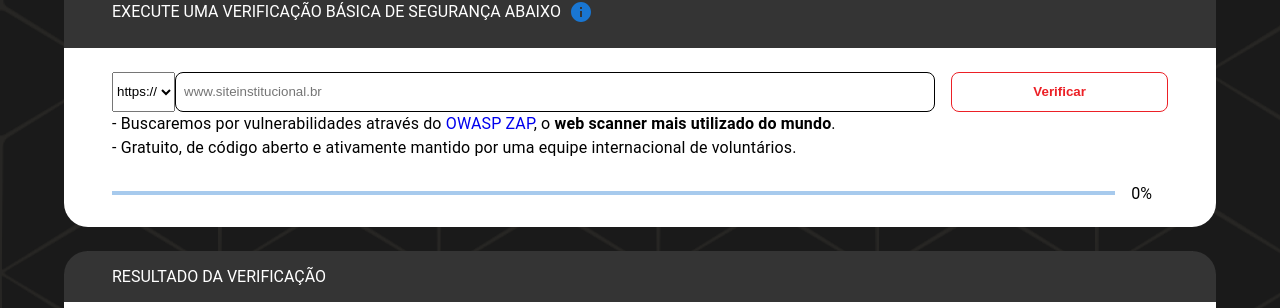
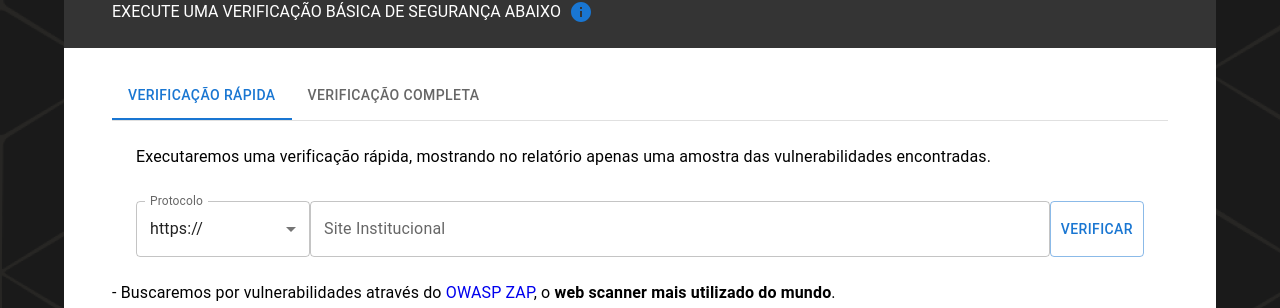
Before and after one commit to savi8sant8s/segurifique, a Next.js app: page / in a window 1280 px wide. Shown: the part 624-932 px from the top of the page. Built offline with nearby package versions, Linux system fonts and the light colour scheme.

Commit message:
melhorando codigo.

```diff
--- /dev/null
+++ b/components/TabPanel/TabPanel.tsx
@@ -0,0 +1,28 @@
+import { Box, Typography } from '@mui/material';
+import React from 'react'
+
+interface TabPanelProps {
+    children?: React.ReactNode;
+    index: number;
+    value: number;
+}
+
+export const TabPanel = (props: TabPanelProps) => {
+    const { children, value, index, ...other } = props;
+
+    return (
+        <div
+            role="tabpanel"
+            hidden={value !== index}
+            id={`simple-tabpanel-${index}`}
+            aria-labelledby={`simple-tab-${index}`}
+            {...other}
+        >
+            {value === index && (
+                <Box sx={{ p: 3 }}>
+                    <Typography>{children}</Typography>
+                </Box>
+            )}
+        </div>
+    );
+}
--- a/pages/Home.module.scss
+++ b/pages/Home.module.scss
@@ -15,8 +15,6 @@
     display: flex;
     align-items: center;
 }
-
-
 
 .sectionTwo {
     background-color: white;
@@ -38,33 +36,28 @@
 
 .search {
     display: flex;
-    justify-content: space-between;
+    margin-top: 2rem;
+}
+
+.inputSelectProtocolo {
+    width: 20%;
+    margin-right: 1rem;
 }
 
 .inputLinkInstituicao {
-    width: 100%;
-    height: 36px;
-    border-radius: 8px;
-    border: 1px solid black;
-    margin-right: 16px;
-    padding-left: 8px;
+    width: 85%;
+    margin-right: 1rem;
 }
 
 .buttonVerificar {
     color: #EC2026;
-    height: 40px;
-    width: 300px;
-    display: flex;
-    justify-content: center;
-    align-items: center;
-    border-radius: 8px;
+    min-width: 8rem;
     border: 1px solid #EC2026;
-    background: transparent;
-    font-weight: bold;
 
     &:hover {
         color: #FFFF;
         background: #EC2026;
+        border: 1px solid #EC2026;
         cursor: pointer;
     }
 
@@ -75,7 +68,7 @@
     &:disabled {
         color: rgb(139, 139, 139);
         border: none;
-        background: #343434;
+        background: #bcbcbc;
         cursor: not-allowed;
         pointer-events: all !important;
     }
@@ -90,7 +83,6 @@
 .information {
     margin-top: 24px;
 }
-
 
 .sectionThre {
     background-color: white;
--- a/pages/index.tsx
+++ b/pages/index.tsx
@@ -1,21 +1,27 @@
-import { useEffect, useState } from 'react'
+import React, { useEffect, useState } from 'react'
 import styles from './Home.module.scss'
 import axios from 'axios'
 import InfoIcon from '@mui/icons-material/Info'
 import {
   Box,
+  Button,
   Chip,
   CircularProgress,
   Container,
   IconButton,
   LinearProgress,
+  MenuItem,
   Stack,
+  Tab,
+  Tabs,
+  TextField,
   Tooltip,
   Typography,
 } from '@mui/material'
 import { BarChartRace, Summary, TableCustom } from '@/components'
 import { isValidUrl, translateRisk } from '@/helpers'
 import { PdfGenerator } from '@/components/PdfGenerator/PdfGenerator'
+import { TabPanel } from '@/components/TabPanel/TabPanel'
 
 export default function Home() {
   const [url, setUrl] = useState('')
@@ -29,12 +35,24 @@ export default function Home() {
   })
   const [summaryLoading, setSummaryLoading] = useState<boolean>(false)
   const [protocolo, setProtocolo] = useState('https://')
-
   const [vulnerabilities, setVulnerabilities] = useState<object[]>([])
   const [vulnerabilitiesFiltered, setVulnerabilitiesFiltered] = useState<object[]>([])
-  const [chosenFilter, setChosenFilter] = useState('');
+  const [chosenFilter, setChosenFilter] = useState('')
   const [page, setPage] = useState(0)
-  const [rowsPerPage, setRowsPerPage] = useState(5)
+  const [rowsPerPage, setRowsPerPage] = useState(10)
+  const [searchComplete, setSearchComplete] = useState(true)
+
+  const [value, setValue] = React.useState(0);
+  const handleChange = (event: React.SyntheticEvent, newValue: number) => {
+    setValue(newValue);
+    if (newValue === 0) {
+      console.log('searchComplete', searchComplete);
+      setSearchComplete(true);
+    } else {
+      console.log('searchComplete', searchComplete);
+      setSearchComplete(false);
+    }
+  };
 
   const handleDelete = () => {
     setChosenFilter('');
@@ -107,7 +125,7 @@ export default function Home() {
     const { data } = await axios.get('/api/alerts', {
       params: {
         url: `${protocolo}${url}`,
-        first: true,
+        first: searchComplete,
       },
     })
     setVulnerabilities(data)
@@ -134,7 +152,6 @@ export default function Home() {
 
   const filterTable = () => {
     const _vulnerabilitiesFiltered = vulnerabilities.filter(teste => teste.risk === chosenFilter);
-    console.log('_vulnerabilitiesFiltered', _vulnerabilitiesFiltered);
     setVulnerabilitiesFiltered(_vulnerabilitiesFiltered);
   }
 
@@ -143,9 +160,14 @@ export default function Home() {
     filterTable();
   }, [chosenFilter])
 
+  useEffect(() => {
+    console.log(vulnerabilities)
+  }, [vulnerabilities])
+
   return (
     <Container className={styles.containerHome} maxWidth="lg">
       <Stack>
+
         <Box className={styles.sectionOne}>
           <Typography variant="h4" sx={{ fontWeight: 'bold' }}>
             VERIFICADOR AUTOMÁTICO DE{' '}
@@ -175,53 +197,118 @@ export default function Home() {
             </Tooltip>
           </Box>
           <Box className={styles.body}>
+            <Box sx={{ borderBottom: 1, borderColor: 'divider' }}>
+              <Tabs value={value} onChange={handleChange} aria-label="basic tabs example">
+                <Tab label="Verificação Rápida" />
+                <Tab label="Verificação Completa" />
+              </Tabs>
+            </Box>
+
+            <TabPanel value={value} index={0}>
+              <Box component='span'>
+                Executaremos uma verificação rápida, mostrando no relatório apenas uma amostra das vulnerabilidades encontradas.
+              </Box>
               <Box className={styles.search}>
-              <select value={protocolo} defaultValue={protocolo} onChange={e => setProtocolo(e.target.value)}>
-                <option value="https://">https://</option>
-                <option value="http://">http://</option>
-              </select>
-              <input
+                <TextField
+                  id="outlined-select-currency"
+                  className={styles.inputSelectProtocolo}
+                  select
+                  label="Protocolo"
+                  value={protocolo}
+                  onChange={e => setProtocolo(e.target.value)}
+                >
+                  <MenuItem key='https://' value='https://'>https://</MenuItem>
+                  <MenuItem key='http://' value='http://'>http://</MenuItem>
+                </TextField>
+                <TextField
+                  size="medium"
+                  id="outlined-basic"
+                  className={styles.inputLinkInstituicao}
+                  label="Site Institucional"
+                  variant="outlined"
                   disabled={scanId !== '' && progress !== '100%'}
-                className={styles.inputLinkInstituicao}
                   placeholder="www.siteinstitucional.br"
-                type="text"
                   value={removeHttp(url)}
                   onChange={(e) =>
                     setUrl(removeHttp(e.target.value))
                   }
                 />
-              <button
+                <Button
+                  variant="outlined"
                   disabled={scanId !== '' && progress !== '100%'}
+                  onClick={startScan}
                   className={styles.buttonVerificar}
-                onClick={startScan}
                 >
                   {scanId !== '' && progress !== '100%' ? (
                     <CircularProgress size="1rem" sx={{ color: 'grey.500' }} color="inherit" />
                   ) : 'Verificar'}
-              </button>
+                </Button>
               </Box>
+            </TabPanel>
+
+            <TabPanel value={value} index={1}>
+              <Box component='span'>
+                Executaremos uma verificação completa, mostrando no relatório todas as vulnerabilidades encontradas.
+              </Box>
+              <Box className={styles.search}>
+                <TextField
+                  id="outlined-select-currency"
+                  className={styles.inputSelectProtocolo}
+                  select
+                  label="Protocolo"
+                  value={protocolo}
+                  onChange={e => setProtocolo(e.target.value)}
+                >
+                  <MenuItem key='https://' value='https://'>https://</MenuItem>
+                  <MenuItem key='http://' value='http://'>http://</MenuItem>
+                </TextField>
+                <TextField
+                  size="medium"
+                  id="outlined-basic"
+                  className={styles.inputLinkInstituicao}
+                  label="Site Institucional"
+                  variant="outlined"
+                  disabled={scanId !== '' && progress !== '100%'}
+                  placeholder="www.siteinstitucional.br"
+                  value={removeHttp(url)}
+                  onChange={(e) =>
+                    setUrl(removeHttp(e.target.value))
+                  }
+                />
+                <Button
+                  variant="outlined"
+                  disabled={scanId !== '' && progress !== '100%'}
+                  onClick={startScan}
+                  className={styles.buttonVerificar}
+                >
+                  {scanId !== '' && progress !== '100%' ? (
+                    <CircularProgress size="1rem" sx={{ color: 'grey.500' }} color="inherit" />
+                  ) : 'Verificar'}
+                </Button>
+              </Box>
+            </TabPanel>
 
             <Typography variant="body1" className={styles.information}>
               - Buscaremos por vulnerabilidades através do
-              <a
-                style={{ textDecoration: 'none' }}
+              <Box
+                component='a'
+                sx={{ textDecoration: 'none' }}
                 href="https://www.zaproxy.org/"
               >
                 {' '}
                 OWASP ZAP
-              </a>
-              , o <strong>web scanner mais utilizado do mundo</strong>.<br />-
+              </Box>
+              , o <Box component='strong'>web scanner mais utilizado do mundo</Box>.<br />-
               Gratuito, de código aberto e ativamente mantido por uma equipe
               internacional de voluntários.
             </Typography>
-
             <Box sx={{ width: '100%' }} className={styles.progressBar}>
               <LinearProgress
                 style={{ width: '95%' }}
                 variant="determinate"
                 value={Number(progress.slice(0, -1))}
               />
-              <span style={{ marginLeft: '1rem' }}>{progress}</span>
+              <Box component='span' style={{ marginLeft: '1rem' }}>{progress}</Box>
             </Box>
             <Box>
               {summaryLoading && (
@@ -250,11 +337,19 @@ export default function Home() {
                   clique no rescpectivo grau de risco.
                 </Typography>
               )}
-              <BarChartRace NumberOfVulnerabilitiesFound={vulnerabilities.length} setChosenFilter={setChosenFilter} summary={summary} />
+              <BarChartRace
+                NumberOfVulnerabilitiesFound={vulnerabilities.length}
+                setChosenFilter={setChosenFilter}
+                summary={summary}
+              />
               <br />
               {vulnerabilities.length > 0 && (
                 <>
-                  <Box sx={{ marginBottom: '16px' }}>Filtrado por: {chosenFilter != '' ? (
+                  <Box>
+
+                  </Box>
+                  <Box sx={{ marginBottom: '16px' }}>Filtrado por:
+                    {chosenFilter != '' ? (
                       <Chip
                         label={translateRisk(chosenFilter)}
                         onDelete={handleDelete}
@@ -273,7 +368,6 @@ export default function Home() {
                   rowsPerPage={rowsPerPage}
                   handleChangeRowsPerPage={handleChangeRowsPerPage}
                   handleChangePage={handleChangePage}
-                  key="table1"
                 />
               ) : (
                 <TableCustom
@@ -282,10 +376,8 @@ export default function Home() {
                   rowsPerPage={rowsPerPage}
                   handleChangeRowsPerPage={handleChangeRowsPerPage}
                   handleChangePage={handleChangePage}
-                  key="table2"
                 />
               )}
-
               <PdfGenerator data={{}} />
             </Box>
           </Box>
```
Also changed, not shown: components/TableCustom/TableCustom.tsx (+7 -12 lines). Lines whose indentation alone changed are shown as unchanged.
